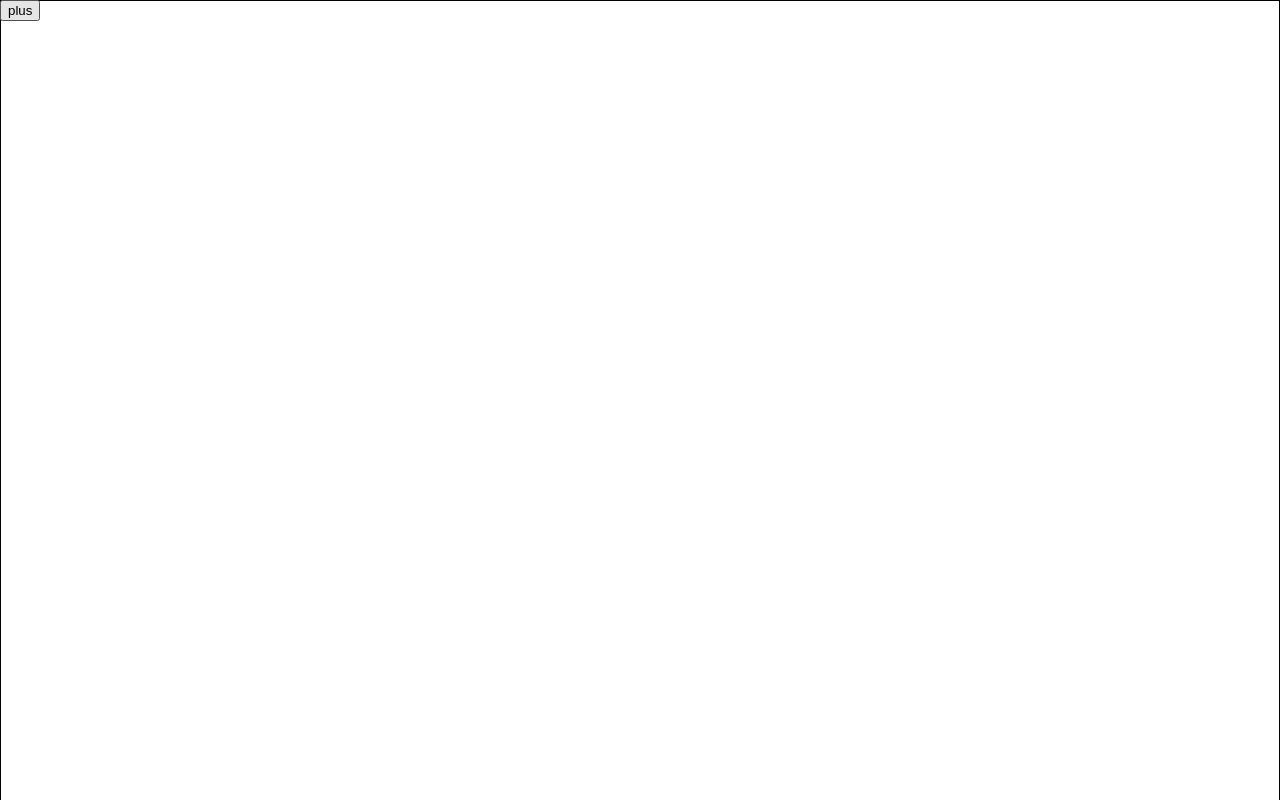
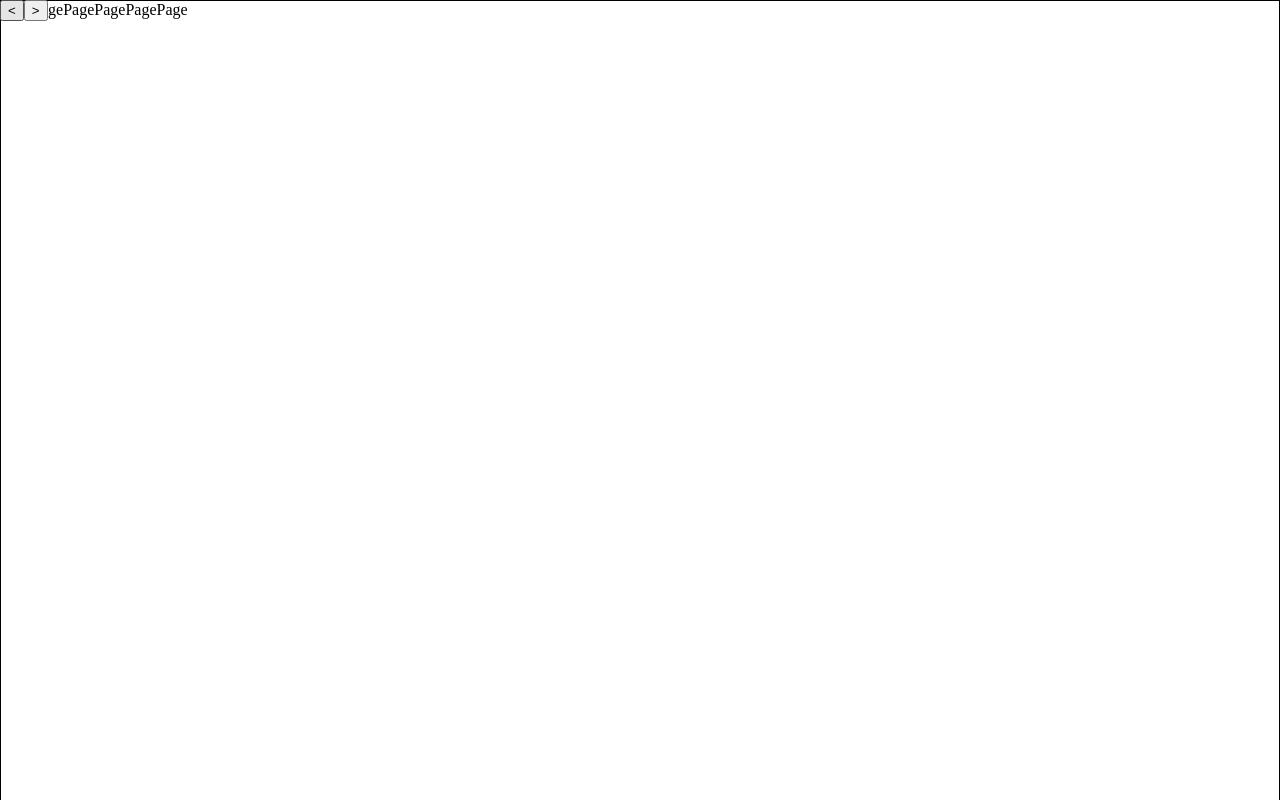
Before and after one commit to untilled/untilled.team, a Next.js app: page / in a window 1280 px wide. Built offline with nearby package versions, Linux system fonts and the light colour scheme.

Commit message:
[update] add scroll event

```diff
--- a/package.json
+++ b/package.json
@@ -7,6 +7,7 @@
     "start": "next start",
     "build": "next build",
     "generate": "next build && next export",
+    "deploy": "firebase deploy --only hosting:untilled",
     "lint": "next lint",
     "test": "jest --watch",
     "test:ci": "jest --ci"
--- a/src/components/Home/Page.tsx
+++ b/src/components/Home/Page.tsx
@@ -4,7 +4,7 @@ import React from 'react'
 type Props = {}
 
 const Page = (props: Props) => {
-  return <Wrapper className="borderLine">Page</Wrapper>
+  return <Wrapper className="borderLine">PagePagePagePagePagePage</Wrapper>
 }
 
 const Wrapper = styled.div`
--- a/src/components/Home/index.tsx
+++ b/src/components/Home/index.tsx
@@ -25,15 +25,20 @@ const Home = (props: Props) => {
   const [page, setPage] = useState(0)
 
   const handleNext = () => {
-    if (page === pages.length - 1) setPage(0)
+    if (page === pages.length - 1) return
     else setPage(page + 1)
+  }
+  const handlePrev = () => {
+    if (page === 0) return
+    else setPage(page - 1)
   }
   return (
     <>
       <PageMenu>
-        <button onClick={handleNext}>plus</button>
+        <button onClick={handlePrev}>{'<'}</button>
+        <button onClick={handleNext}>{'>'}</button>
       </PageMenu>
-      <FullPage page={page}>
+      <FullPage page={page} onNext={handleNext} onPrev={handlePrev}>
         {pages.map((page, idx) => (
           <page.component key={idx} />
         ))}
--- a/src/components/_shared/FullPage/index.tsx
+++ b/src/components/_shared/FullPage/index.tsx
@@ -1,29 +1,54 @@
 import styled from '@emotion/styled'
-import React, { useEffect, useRef, useState } from 'react'
+import React, { useCallback, useEffect, useRef, useState } from 'react'
 
 type Props = {
   page: number
-  onNext?: Function
-  onPrev?: Function
+  onNext: Function
+  onPrev: Function
   children: React.ReactNode[]
 }
 
-const FullPage = ({ page, children }: Props) => {
+const FullPage = ({ page, children, onNext, onPrev }: Props) => {
   const [heightList, setHeightList]: [number[], Function] = useState([])
   const wrapperRef = useRef<HTMLDivElement>(null)
+
+  const handleScroll = useCallback(
+    (e: any) => {
+      if (wrapperRef.current?.scrollTop !== heightList[page]) return
+      e.deltaY > 0 ? onNext() : onPrev()
+    },
+    [page, heightList, onNext, onPrev]
+  )
+
+  useEffect(() => {
+    document.addEventListener('mousewheel', handleScroll)
+    return () => {
+      document.removeEventListener('mousewheel', handleScroll)
+    }
+  }, [page, handleScroll])
 
   useEffect(() => {
     if (wrapperRef.current) {
       const nodes = wrapperRef.current.childNodes
       const nodeHeights: number[] = Array.from(nodes).map(
-        (node: any) => node.getBoundingClientRect().y
+        (node: any, idx: number) => {
+          if (nodes.length - 1 === idx) {
+            const prevNode: any = nodes[idx - 1]
+            return prevNode.getBoundingClientRect().y + node.offsetHeight
+          }
+          const nodeHeight = node.getBoundingClientRect().y
+          return nodeHeight
+        }
       )
       setHeightList(nodeHeights)
     }
   }, [wrapperRef])
 
   useEffect(() => {
-    wrapperRef.current?.scrollTo(0, heightList[page])
+    if (wrapperRef.current) {
+      const parentNode = wrapperRef.current
+      parentNode.scrollTo(0, heightList[page])
+    }
   }, [page, heightList])
 
   return <Wrapper ref={wrapperRef}>{children}</Wrapper>
```
Also changed, not shown: 2 other files (tests, documents, lock files or other folders).
